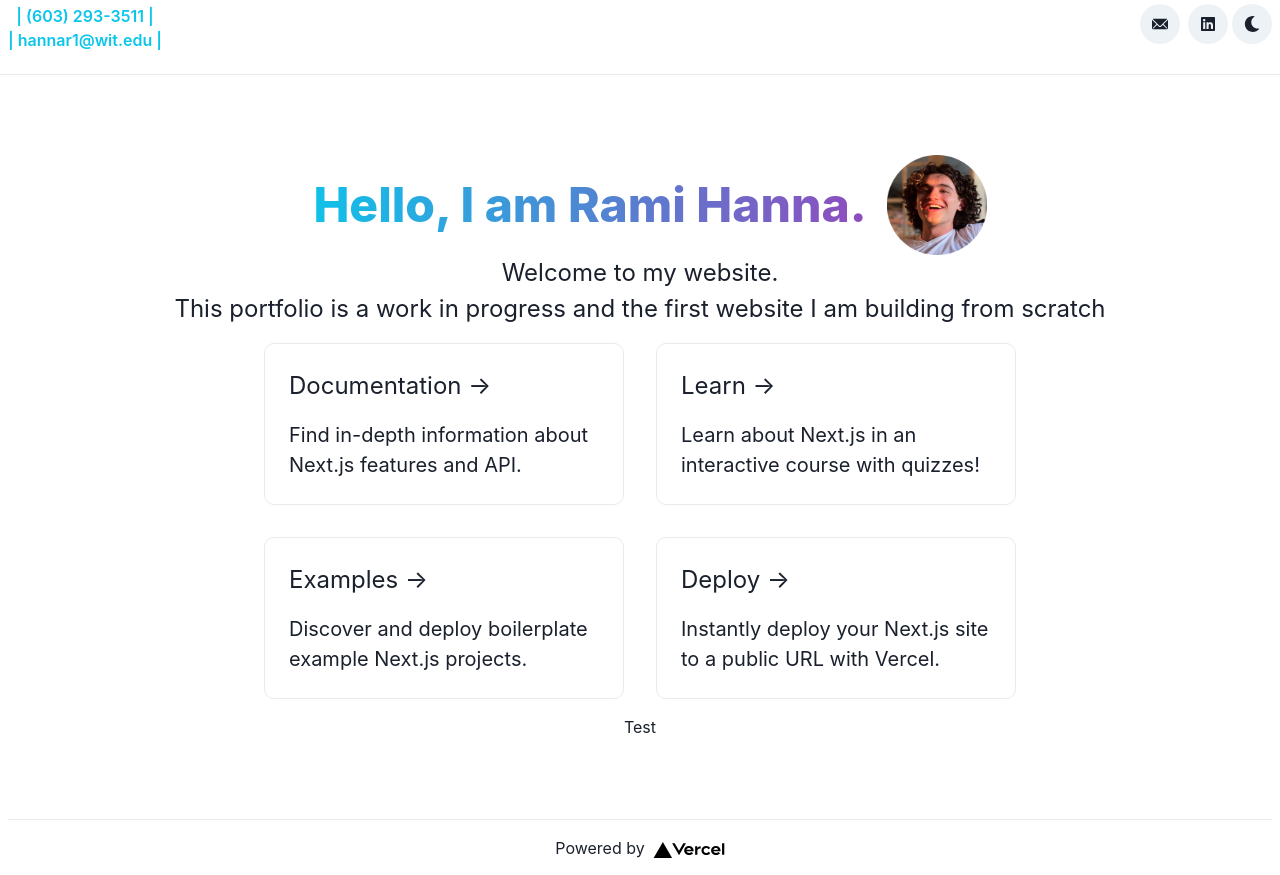
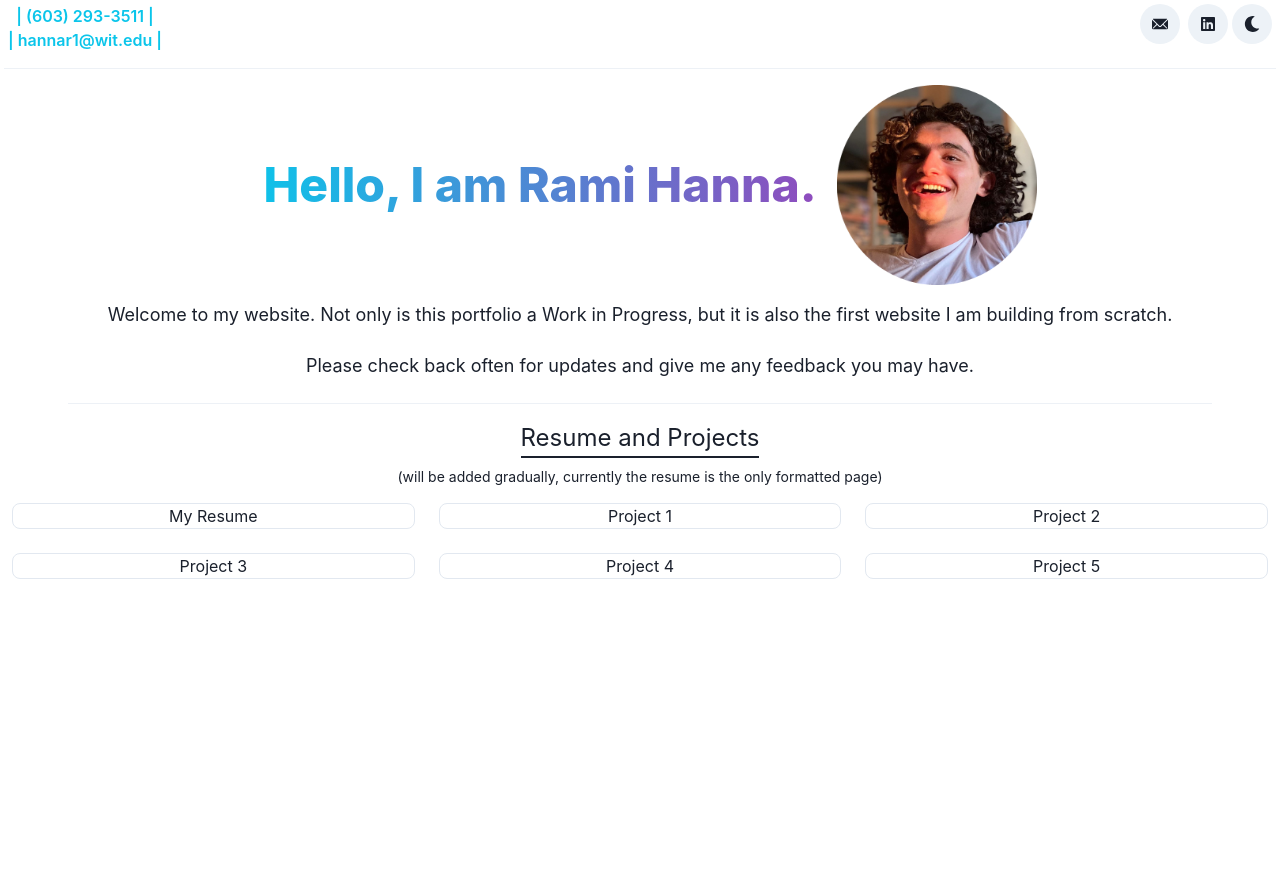
Before and after one commit to rh5rep/portfolio, a Next.js app: page / in a window 1280 px wide. After the commit the page ends 800 px from the top, so only its background shows below. Built offline with nearby package versions, Linux system fonts and the light colour scheme.

Commit message:
Initial layout change in Next.js

```diff
--- a/pages/index.js
+++ b/pages/index.js
@@ -11,6 +11,12 @@ import {
   Text,
   Spacer,
   IconButton,
+  Grid,
+  Center,
+  Box,
+  SimpleGrid,
+  LinkBox,
+  LinkOverlay,
 } from "@chakra-ui/react";
 import { Divider, Link as chakraLink } from "@chakra-ui/layout";
 import { FaLinkedin, FaSun, FaMoon } from "react-icons/fa";
@@ -20,19 +26,12 @@ import fav from "../public/temppic.png";
 export default function Home() {
   const { colorMode, toggleColorMode } = useColorMode();
   const isDark = colorMode === "dark";
+  const projectGridMaxW = "100";
 
   return (
-    <>
-      <div>
-        <header className={styles.header}>
     <VStack p="1">
       <Flex w="100%">
-              <Heading
-                ml="1"
-                size="small"
-                fontWeight="semibold"
-                color="cyan.400"
-              >
+        <Heading ml="1" size="small" fontWeight="semibold" color="cyan.400">
           <Text p="0" align="center">
             {" "}
             | (603) 293-3511 |
@@ -43,24 +42,16 @@ export default function Home() {
           </Text>
         </Heading>
         <Spacer></Spacer>
-              <a
-                href="mailto:hannar1@wit.edu"
-                target="_blank"
-                rel="noopener noreferrer"
-              >
-                <IconButton ml="1" mr="1" icon={<EmailIcon />} isRound={true}>
+        <Link href="mailto:hannar1@wit.edu" isExternal>
+          <IconButton ml="1" mr="1" icon={<EmailIcon />} isRound="true">
             {" "}
           </IconButton>
-              </a>
-              <a
-                href="https://www.linkedin.com/in/ramiihanna/"
-                target="_blank"
-                rel="noopener noreferrer"
-              >
+        </Link>
+        <Link href="https://www.linkedin.com/in/ramiihanna/" isExternal>
           <IconButton ml="1" icon={<FaLinkedin />} isRound="true">
             {" "}
           </IconButton>
-              </a>
+        </Link>
 
         <IconButton
           ml="1"
@@ -70,12 +61,11 @@ export default function Home() {
           onClick={toggleColorMode}
         ></IconButton>
       </Flex>
-          </VStack>
-        </header>
-      </div>
-      <div className={styles.container}>
-        <main className={styles.main}>
-          {/* <h1 className={styles.title}>Hi, my name is Rami Hanna.</h1> */}
+      <Spacer> </Spacer>
+      <Divider></Divider>
+      <Spacer></Spacer>
+
+      <Flex>
         <Heading>
           <Flex>
             <HStack>
@@ -91,75 +81,135 @@ export default function Home() {
               >
                 Hello, I am Rami Hanna.
               </Text>
-                <Image
-                  src={fav}
-                  width="100%"
-                  height="100%"
-                  alt="profpic"
-                  // layout="responsive"
-                />
+              <Image src={fav} width="200px" height="200px" alt="profpic" />
             </HStack>
           </Flex>
         </Heading>
-          <p className={styles.description}>Welcome to my website.</p>
-          <p className={styles.description}>
-            {" "}
-            This portfolio is a work in progress and the first website I am
-            building from scratch
-          </p>
+      </Flex>
+      <Flex>
+        <Center>
+          <VStack>
+            <Text fontSize="large" align="center" p="2">
+              Welcome to my website. Not only is this portfolio a Work in
+              Progress, but it is also the first website I am building from
+              scratch.
+            </Text>
+            <Text fontSize="large" align="center" p="2">
+              Please check back often for updates and give me any feedback you
+              may have.
+            </Text>
+          </VStack>
+        </Center>
+      </Flex>
+      <Spacer></Spacer>
+      <Divider w="90%"></Divider>
+      <Spacer></Spacer>
 
-          <div className={styles.grid}>
-            <a href="https://nextjs.org/docs" className={styles.card}>
-              <h2>Documentation &rarr;</h2>
-              <p>Find in-depth information about Next.js features and API.</p>
-            </a>
-
-            <a href="https://nextjs.org/learn" className={styles.card}>
-              <h2>Learn &rarr;</h2>
-              <p>Learn about Next.js in an interactive course with quizzes!</p>
-            </a>
-
-            <a
-              href="https://github.com/vercel/next.js/tree/master/examples"
-              className={styles.card}
+      <Text
+        fontSize="2xl"
+        align="center"
+        borderBottomStyle="dotted"
+        borderBottom="2px"
       >
-              <h2>Examples &rarr;</h2>
-              <p>Discover and deploy boilerplate example Next.js projects.</p>
-            </a>
-
-            <a
-              href="https://vercel.com/new?utm_source=create-next-app&utm_medium=default-template&utm_campaign=create-next-app"
-              className={styles.card}
+        Resume and Projects
+      </Text>
+      <Text fontSize="sm" align="center">
+        (will be added gradually, currently the resume is the only formatted
+        page)
+      </Text>
+      <Grid
+        p="2"
+        templateRows="repeat(2, 1fr)"
+        templateColumns="repeat(3, 1fr)"
+        w="100%"
+        h="100%"
+        gap={6}
       >
-              <h2>Deploy &rarr;</h2>
-              <p>
-                Instantly deploy your Next.js site to a public URL with Vercel.
-              </p>
-            </a>
-            <Link href="/test">
-              <a>Test</a>
+        <LinkBox as="projects">
+          <Link href="/resume" passHref>
+            <LinkOverlay>
+              <Box
+                maxW="auto"
+                borderWidth="1px"
+                borderRadius="lg"
+                overflow="hidden"
+              >
+                <Text align="center">My Resume </Text>
+              </Box>
+            </LinkOverlay>
           </Link>
-          </div>
-        </main>
-
-        <footer className={styles.footer}>
-          <a
-            href="https://vercel.com?utm_source=create-next-app&utm_medium=default-template&utm_campaign=create-next-app"
-            target="_blank"
-            rel="noopener noreferrer"
+        </LinkBox>
+        <LinkBox as="projects">
+          <Link href="/test" passHref>
+            <LinkOverlay>
+              <Box
+                maxW="auto"
+                borderWidth="1px"
+                borderRadius="lg"
+                overflow="hidden"
               >
-            Powered by{" "}
-            <span className={styles.logo}>
-              <Image
-                src="/vercel.svg"
-                alt="Vercel Logo"
-                width={72}
-                height={16}
-              />
-            </span>
-          </a>
-        </footer>
-      </div>
-    </>
+                <Text align="center">Project 1 </Text>
+              </Box>
+            </LinkOverlay>
+          </Link>
+        </LinkBox>{" "}
+        <LinkBox as="projects">
+          <Link href="/test" passHref>
+            <LinkOverlay>
+              <Box
+                maxW="auto"
+                borderWidth="1px"
+                borderRadius="lg"
+                overflow="hidden"
+              >
+                <Text align="center">Project 2 </Text>
+              </Box>
+            </LinkOverlay>
+          </Link>
+        </LinkBox>{" "}
+        <LinkBox as="projects">
+          <Link href="/test" passHref>
+            <LinkOverlay>
+              <Box
+                maxW="auto"
+                borderWidth="1px"
+                borderRadius="lg"
+                overflow="hidden"
+              >
+                <Text align="center">Project 3 </Text>
+              </Box>
+            </LinkOverlay>
+          </Link>
+        </LinkBox>{" "}
+        <LinkBox as="projects">
+          <Link href="/test" passHref>
+            <LinkOverlay>
+              <Box
+                maxW="auto"
+                borderWidth="1px"
+                borderRadius="lg"
+                overflow="hidden"
+              >
+                <Text align="center">Project 4 </Text>
+              </Box>
+            </LinkOverlay>
+          </Link>
+        </LinkBox>{" "}
+        <LinkBox as="projects">
+          <Link href="/test" passHref>
+            <LinkOverlay>
+              <Box
+                maxW="auto"
+                borderWidth="1px"
+                borderRadius="lg"
+                overflow="hidden"
+              >
+                <Text align="center">Project 5 </Text>
+              </Box>
+            </LinkOverlay>
+          </Link>
+        </LinkBox>{" "}
+      </Grid>
+    </VStack>
   );
 }
```
Also changed, not shown: pages/resume.js (+171 -58 lines). Lines whose indentation alone changed are shown as unchanged.
